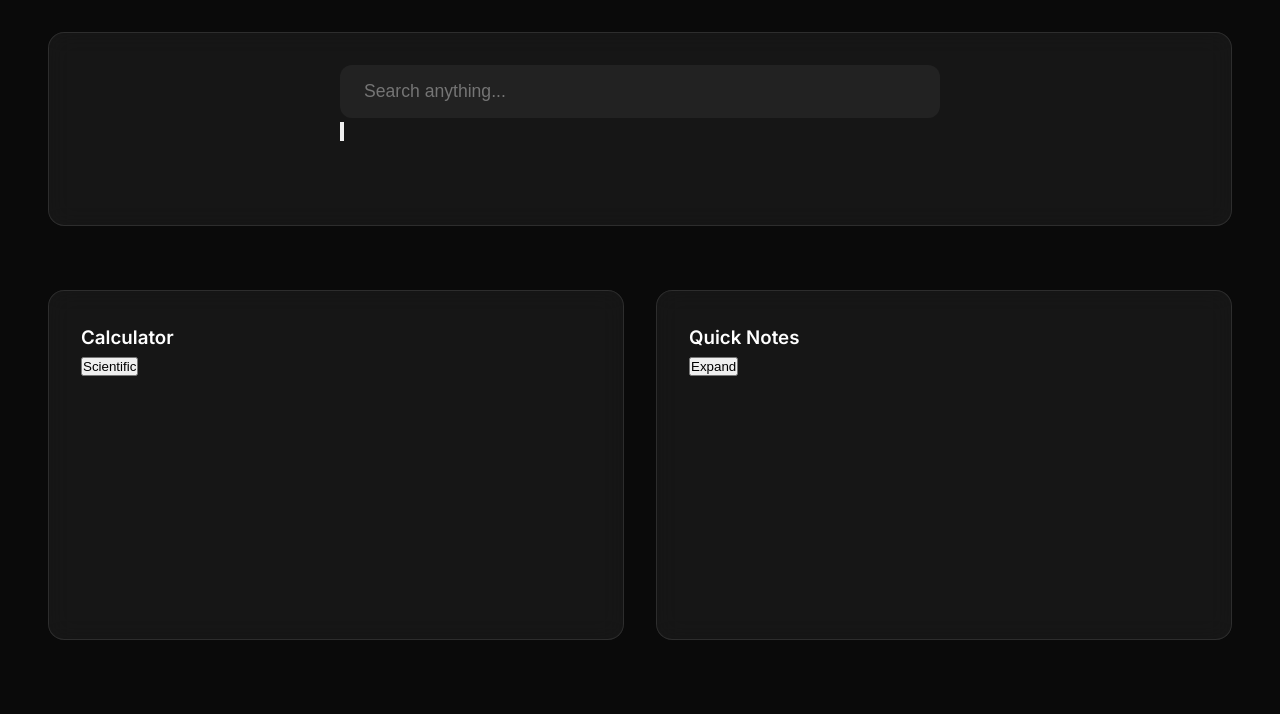
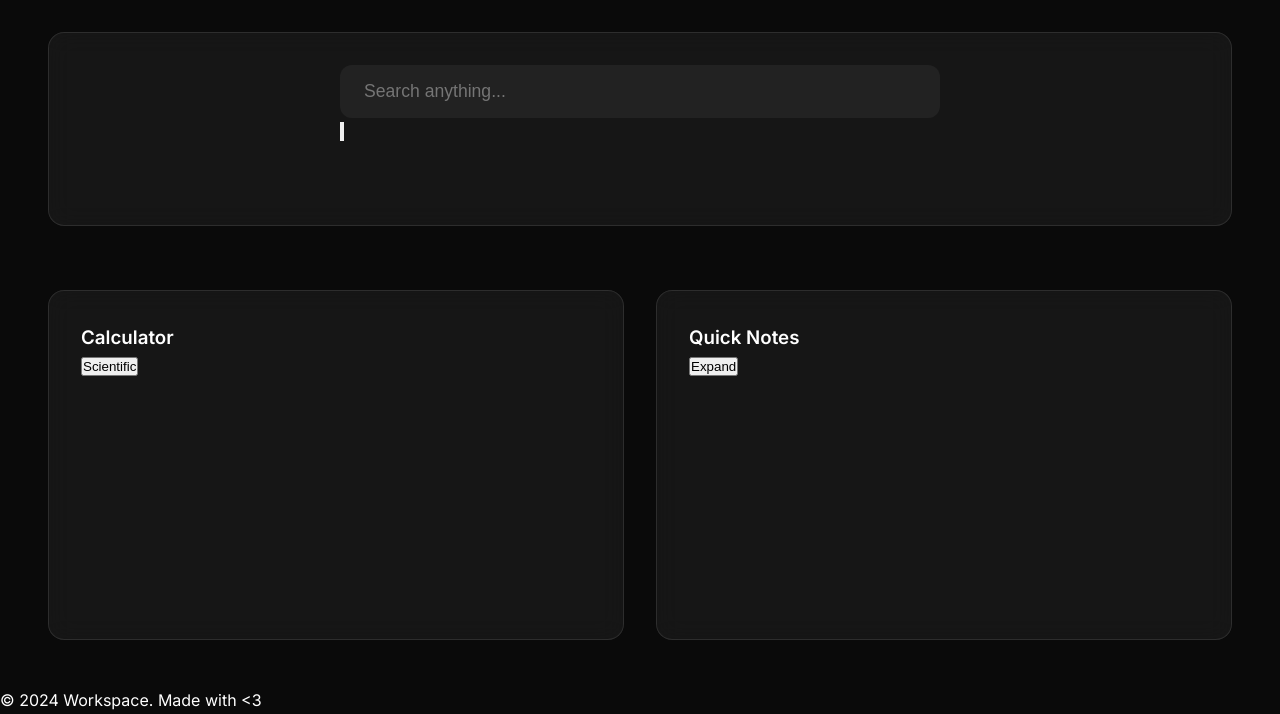
Before and after one commit to NAME0x0/WEBSITE, a website with bundled scripts: page index.html in a window 1280 px wide. Shown: the part 112-826 px from the top of the page. Before the commit the page ends 800 px from the top, so only its background shows below. Built offline with nearby package versions, Linux system fonts and the light colour scheme.

Commit message:
Update index.html

```diff
--- a/index.html
+++ b/index.html
@@ -61,6 +61,11 @@
     </div>
 
     <!-- Scripts -->
+    <footer>
+        <div class="footer-content">
+            <p>© 2024 Workspace. Made with <3</p>
+        </div>
+    </footer>
     <script type="module" src="src/scripts/main.js"></script>
 </body>
 </html>
```
